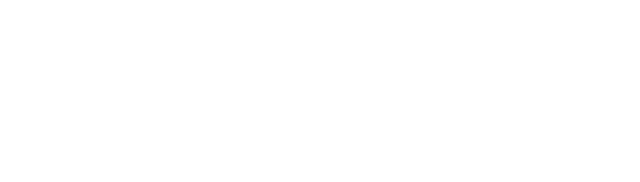
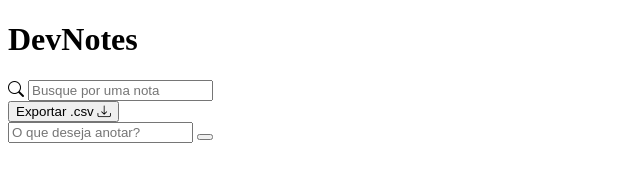
Before and after one commit to JohnSilva98/Projetos_Javascript, a plain HTML site: page Dev Notes/index.html in a window 1280 px wide. Shown: the whole page, without its empty margins (0-640 px from the left). Drawn offline with nearby package versions, Linux system fonts and the light colour scheme.

Commit message:
finalizando dia

```diff
--- a/Dev Notes/index.html
+++ b/Dev Notes/index.html
@@ -1,13 +1,34 @@
 <!DOCTYPE html>
 <html lang="en">
-<head>
-  <meta charset="UTF-8">
-  <meta name="viewport" content="width=device-width, initial-scale=1.0">
-  <link rel="stylesheet" href="css/styles.css">
-  <script src="js/scripts.js"></script>
-  <title>Dev Notes</title>
-</head>
-<body>
-
-</body>
+  <head>
+    <meta charset="UTF-8" />
+    <meta name="viewport" content="width=device-width, initial-scale=1.0" />
+    <link rel="stylesheet" href="css/styles.css" />
+    <link
+      rel="stylesheet"
+      href="https://cdn.jsdelivr.net/npm/bootstrap-icons@1.11.1/font/bootstrap-icons.css"
+    />
+    <script src="js/scripts.js" defer></script>
+    <title>Dev Notes</title>
+  </head>
+  <body>
+    <header>
+      <h1>DevNotes</h1>
+      <div id="search-container">
+        <i class="bi bi-search"></i>
+        <input
+          type="text"
+          id="search-input"
+          placeholder="Busque por uma nota"
+        />
+      </div>
+      <button id="export-notes">
+        Exportar .csv <i class="bi bi-download"></i>
+      </button>
+    </header>
+    <div id="add-note-container">
+      <input type="text" name="note-content" id="note-content" placeholder="O que deseja anotar?">
+      <button class="add-note"></button>
+    </div>
+  </body>
 </html>
```
